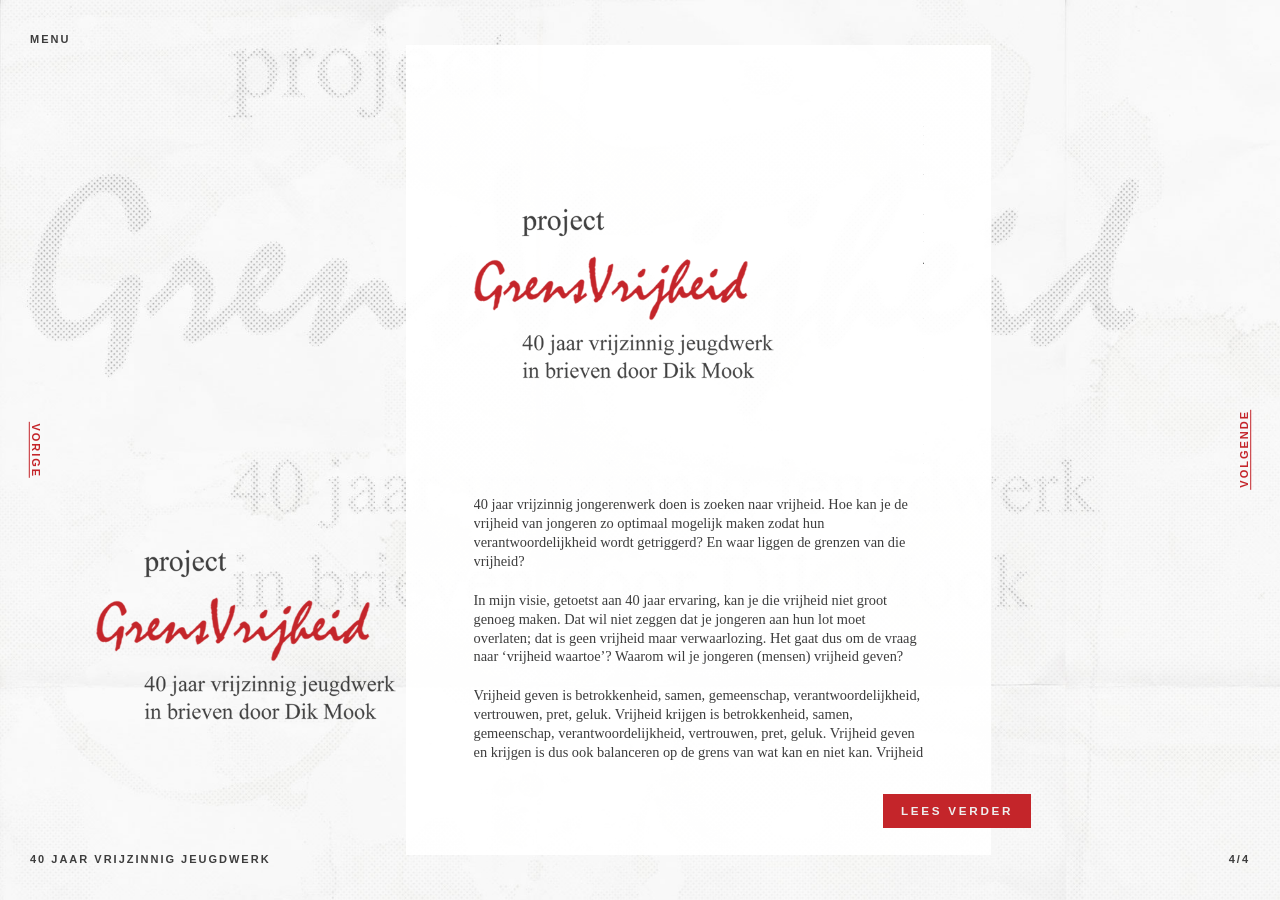
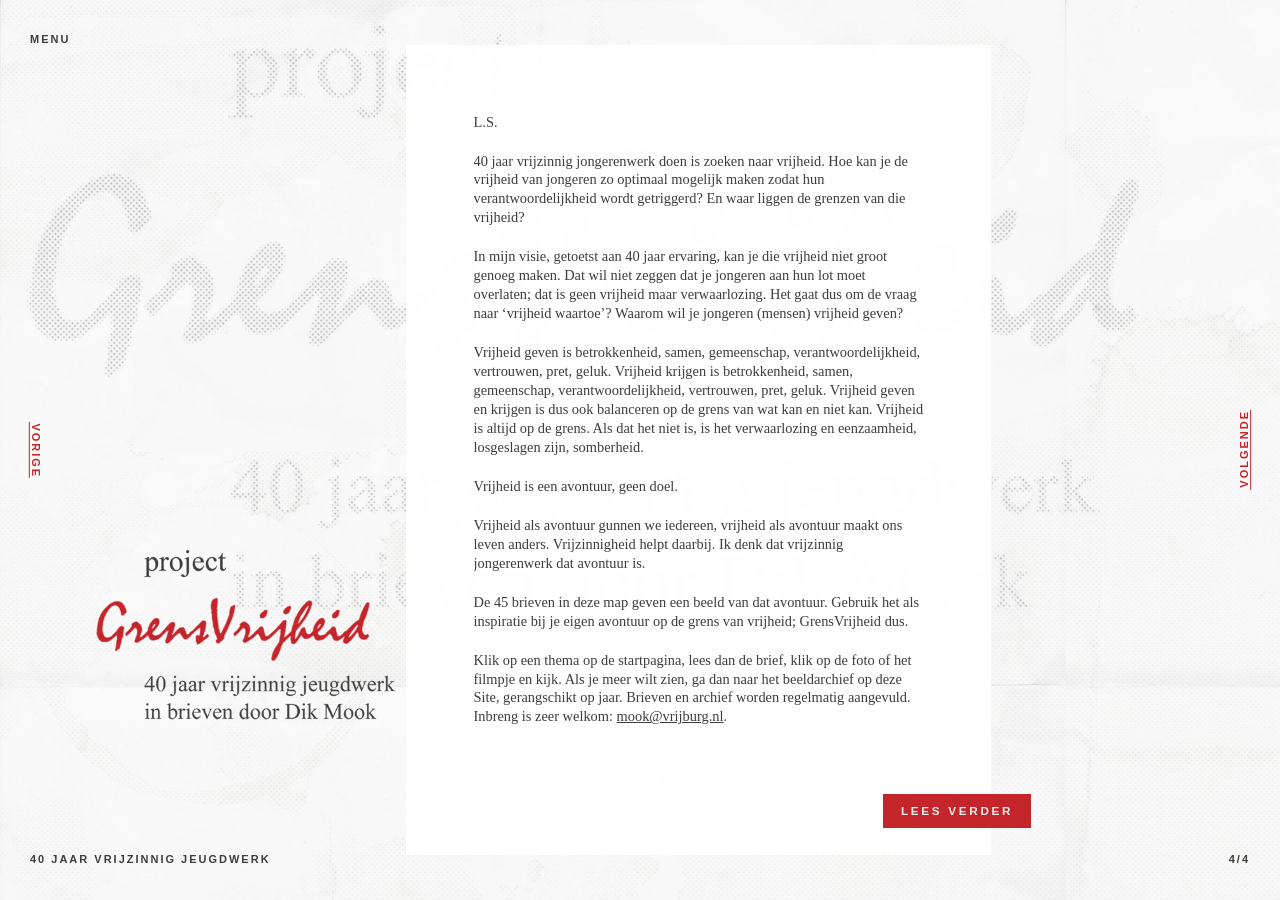
Before and after one commit to jhvanderschee/grensvrijheid, a Jekyll site: the page built from index.md, in a window 1280 px wide. Built offline with Jekyll 4.4.1, drawn with Linux system fonts in a browser that asks for light colours; nearby versions of some CDN libraries.

Commit message:
Updated '/index.md' via CloudCannon

```diff
--- a/index.md
+++ b/index.md
@@ -1,11 +1,8 @@
 ---
 title: test
 ---
-<br /><br /><br /><br />
 
-<img src="img/logo.png" style="width: 300px; max-width: 100%;" />
-
-<br /><br /><br /><br />
+L.S.
 
 40 jaar vrijzinnig jongerenwerk doen is zoeken naar vrijheid. Hoe kan je de vrijheid van jongeren zo optimaal mogelijk maken zodat hun verantwoordelijkheid wordt getriggerd? En waar liggen de grenzen van die vrijheid?
 
```
